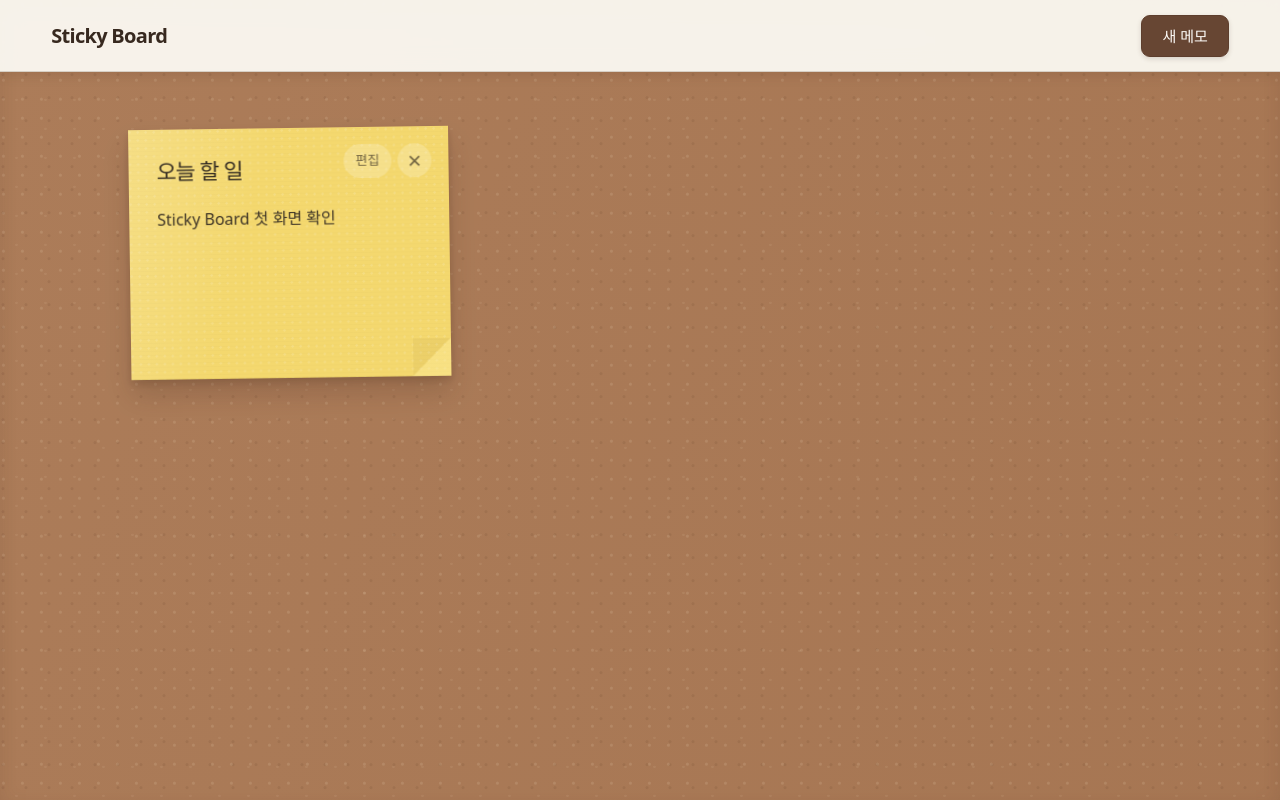
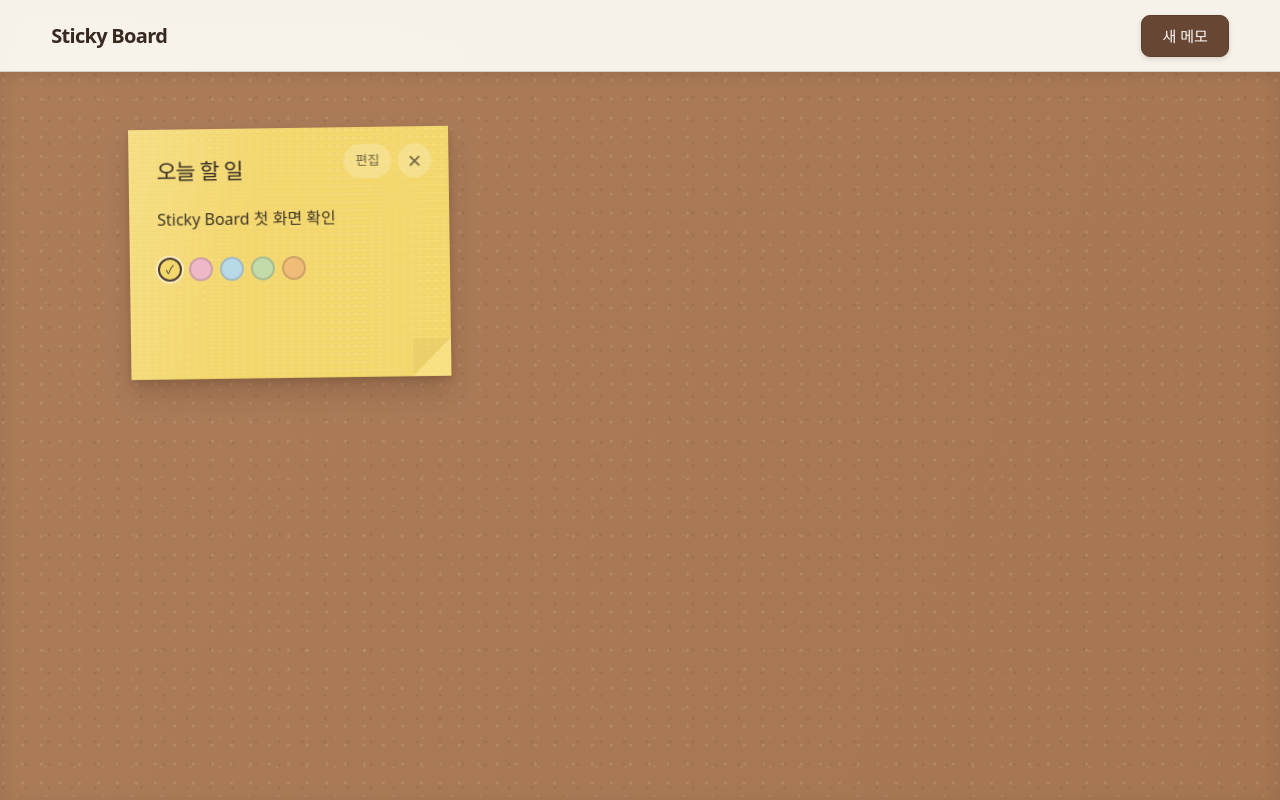
Before and after one commit to bdgk83/sticky-board, a React (Vite) app: page / in a window 1280 px wide. Built offline with nearby package versions, Linux system fonts and the light colour scheme.

Commit message:
v0.6.0 Add note color selection

```diff
--- a/package.json
+++ b/package.json
@@ -1,7 +1,7 @@
 {
   "name": "sticky-board",
   "private": true,
-  "version": "0.5.0",
+  "version": "0.6.0",
   "type": "module",
   "scripts": {
     "dev": "vite",
--- a/src/App.css
+++ b/src/App.css
@@ -98,6 +98,10 @@
 .sticky-note {
   --note-x: 0px;
   --note-y: 0px;
+  --note-background: #f4d86e;
+  --note-input-background: rgba(255, 248, 204, 0.58);
+  --note-fold-shadow: rgba(142, 111, 41, 0.08);
+  --note-fold-highlight: rgba(255, 239, 164, 0.38);
 
   position: relative;
   z-index: 1;
@@ -106,7 +110,7 @@
   padding: clamp(28px, 2.1vw, 38px);
   overflow: hidden;
   color: #3e3527;
-  background-color: #f4d86e;
+  background-color: var(--note-background);
   background-image:
     linear-gradient(105deg, rgba(255, 255, 255, 0.16), transparent 38%),
     repeating-linear-gradient(0deg, rgba(104, 82, 31, 0.018) 0 1px, transparent 1px 4px),
@@ -120,6 +124,34 @@
   transform-origin: center top;
   cursor: grab;
   touch-action: none;
+}
+
+.sticky-note--pink {
+  --note-background: #efb8c6;
+  --note-input-background: rgba(255, 235, 241, 0.6);
+  --note-fold-shadow: rgba(130, 59, 78, 0.08);
+  --note-fold-highlight: rgba(255, 221, 232, 0.42);
+}
+
+.sticky-note--blue {
+  --note-background: #b8d9e8;
+  --note-input-background: rgba(235, 248, 253, 0.6);
+  --note-fold-shadow: rgba(45, 91, 111, 0.08);
+  --note-fold-highlight: rgba(218, 243, 251, 0.42);
+}
+
+.sticky-note--green {
+  --note-background: #c2dba8;
+  --note-input-background: rgba(242, 251, 230, 0.6);
+  --note-fold-shadow: rgba(65, 96, 38, 0.08);
+  --note-fold-highlight: rgba(232, 247, 213, 0.42);
+}
+
+.sticky-note--orange {
+  --note-background: #efbd78;
+  --note-input-background: rgba(255, 239, 214, 0.6);
+  --note-fold-shadow: rgba(126, 77, 26, 0.08);
+  --note-fold-highlight: rgba(255, 225, 181, 0.42);
 }
 
 .sticky-note--dragging {
@@ -144,7 +176,11 @@
   bottom: 0;
   width: 38px;
   height: 38px;
-  background: linear-gradient(135deg, rgba(142, 111, 41, 0.08) 0 48%, rgba(255, 239, 164, 0.38) 51% 100%);
+  background: linear-gradient(
+    135deg,
+    var(--note-fold-shadow) 0 48%,
+    var(--note-fold-highlight) 51% 100%
+  );
   content: '';
 }
 
@@ -237,6 +273,70 @@
   overflow-wrap: anywhere;
 }
 
+.sticky-note__color-palette {
+  position: relative;
+  z-index: 2;
+  display: flex;
+  align-items: center;
+  gap: 7px;
+  width: max-content;
+  margin-top: 24px;
+}
+
+.sticky-note__color-option {
+  --color-option: #f4d86e;
+
+  position: relative;
+  display: grid;
+  place-items: center;
+  width: 24px;
+  height: 24px;
+  padding: 0;
+  border: 2px solid rgba(62, 53, 39, 0.18);
+  border-radius: 50%;
+  background: var(--color-option);
+  cursor: pointer;
+  touch-action: manipulation;
+}
+
+.sticky-note__color-option--pink {
+  --color-option: #efb8c6;
+}
+
+.sticky-note__color-option--blue {
+  --color-option: #b8d9e8;
+}
+
+.sticky-note__color-option--green {
+  --color-option: #c2dba8;
+}
+
+.sticky-note__color-option--orange {
+  --color-option: #efbd78;
+}
+
+.sticky-note__color-option:hover {
+  border-color: rgba(52, 44, 34, 0.55);
+}
+
+.sticky-note__color-option[aria-pressed='true'] {
+  border-color: #4b3c2d;
+  box-shadow: 0 0 0 2px rgba(255, 255, 255, 0.52);
+}
+
+.sticky-note__color-option[aria-pressed='true']::after {
+  color: #3d3327;
+  font-size: 0.72rem;
+  font-weight: 800;
+  line-height: 1;
+  content: '✓';
+}
+
+.sticky-note__color-option:focus-visible {
+  outline: 3px solid rgba(83, 61, 27, 0.35);
+  outline-offset: 2px;
+}
+
 .sticky-note__form {
   position: relative;
   z-index: 1;
@@ -252,7 +352,7 @@
   border: 1px solid rgba(83, 61, 27, 0.24);
   border-radius: 7px;
   color: #342c22;
-  background: rgba(255, 248, 204, 0.58);
+  background: var(--note-input-background);
   font: inherit;
   touch-action: auto;
 }
--- a/src/App.tsx
+++ b/src/App.tsx
@@ -1,7 +1,8 @@
 import { useCallback, useEffect, useRef, useState } from 'react'
 import { Board } from './components/Board'
 import { Toolbar } from './components/Toolbar'
-import type { Note } from './types/note'
+import { DEFAULT_NOTE_COLOR } from './types/note'
+import type { Note, NoteColor } from './types/note'
 import { loadNotes, saveNotes } from './utils/storage'
 import './App.css'
 
@@ -24,6 +25,7 @@ function createNote(title: string, content: string): Note {
     content,
     x: 0,
     y: 0,
+    color: DEFAULT_NOTE_COLOR,
   }
 }
 
@@ -89,6 +91,17 @@ function App() {
     )
   }, [])
 
+  const handleChangeNoteColor = useCallback(
+    (noteId: string, color: NoteColor) => {
+      setNotes((currentNotes) =>
+        currentNotes.map((note) =>
+          note.id === noteId ? { ...note, color } : note,
+        ),
+      )
+    },
+    [],
+  )
+
   return (
     <div className="app-shell">
       <Toolbar onAddNote={handleAddNote} />
@@ -97,6 +110,7 @@ function App() {
         onDeleteNote={handleDeleteNote}
         onUpdateNote={handleUpdateNote}
         onMoveNote={handleMoveNote}
+        onChangeNoteColor={handleChangeNoteColor}
       />
     </div>
   )
--- a/src/components/Board.tsx
+++ b/src/components/Board.tsx
@@ -1,4 +1,4 @@
-import type { Note } from '../types/note'
+import type { Note, NoteColor } from '../types/note'
 import { StickyNote } from './StickyNote'
 
 interface BoardProps {
@@ -6,6 +6,7 @@ interface BoardProps {
   onDeleteNote: (noteId: string) => void
   onUpdateNote: (noteId: string, title: string, content: string) => void
   onMoveNote: (noteId: string, x: number, y: number) => void
+  onChangeNoteColor: (noteId: string, color: NoteColor) => void
 }
 
 export function Board({
@@ -13,6 +14,7 @@ export function Board({
   onDeleteNote,
   onUpdateNote,
   onMoveNote,
+  onChangeNoteColor,
 }: BoardProps) {
   return (
     <main className="board" aria-label="포스트잇 게시판">
@@ -28,6 +30,7 @@ export function Board({
             onDelete={onDeleteNote}
             onUpdate={onUpdateNote}
             onMove={onMoveNote}
+            onChangeColor={onChangeNoteColor}
           />
         ))
       )}
--- a/src/components/StickyNote.tsx
+++ b/src/components/StickyNote.tsx
@@ -3,17 +3,26 @@ import type {
   CSSProperties,
   PointerEvent as ReactPointerEvent,
 } from 'react'
-import type { Note } from '../types/note'
+import { NOTE_COLORS } from '../types/note'
+import type { Note, NoteColor } from '../types/note'
 
 const DRAG_THRESHOLD = 4
 const INTERACTIVE_SELECTOR =
   'button, input, textarea, select, a, [role="button"], [contenteditable="true"]'
+const COLOR_LABELS: Record<NoteColor, string> = {
+  yellow: '노란색',
+  pink: '분홍색',
+  blue: '파란색',
+  green: '초록색',
+  orange: '주황색',
+}
 
 interface StickyNoteProps {
   note: Note
   onDelete: (noteId: string) => void
   onUpdate: (noteId: string, title: string, content: string) => void
   onMove: (noteId: string, x: number, y: number) => void
+  onChangeColor: (noteId: string, color: NoteColor) => void
 }
 
 interface NotePositionStyle extends CSSProperties {
@@ -81,6 +90,7 @@ export function StickyNote({
   onDelete,
   onUpdate,
   onMove,
+  onChangeColor,
 }: StickyNoteProps) {
   const [isEditing, setIsEditing] = useState(false)
   const [isDragging, setIsDragging] = useState(false)
@@ -93,7 +103,7 @@ export function StickyNote({
     '--note-x': `${note.x}px`,
     '--note-y': `${note.y}px`,
   }
-  const noteClassName = `sticky-note${isDragging ? ' sticky-note--dragging' : ''}${isEditing ? ' sticky-note--editing' : ''}`
+  const noteClassName = `sticky-note sticky-note--${note.color}${isDragging ? ' sticky-note--dragging' : ''}${isEditing ? ' sticky-note--editing' : ''}`
 
   useEffect(() => {
     function constrainPosition() {
@@ -321,6 +331,22 @@ export function StickyNote({
           </div>
           <h2 id={titleId}>{note.title}</h2>
           <p>{note.content}</p>
+          <div
+            className="sticky-note__color-palette"
+            role="group"
+            aria-label="메모 색상"
+          >
+            {NOTE_COLORS.map((color) => (
+              <button
+                key={color}
+                className={`sticky-note__color-option sticky-note__color-option--${color}`}
+                type="button"
+                aria-label={`${COLOR_LABELS[color]} 메모`}
+                aria-pressed={note.color === color}
+                onClick={() => onChangeColor(note.id, color)}
+              />
+            ))}
+          </div>
         </>
       )}
     </article>
--- a/src/types/note.ts
+++ b/src/types/note.ts
@@ -1,7 +1,20 @@
+export const NOTE_COLORS = [
+  'yellow',
+  'pink',
+  'blue',
+  'green',
+  'orange',
+] as const
+
+export type NoteColor = (typeof NOTE_COLORS)[number]
+
+export const DEFAULT_NOTE_COLOR: NoteColor = 'yellow'
+
 export interface Note {
   id: string
   title: string
   content: string
   x: number
   y: number
+  color: NoteColor
 }
--- a/src/utils/storage.ts
+++ b/src/utils/storage.ts
@@ -1,7 +1,12 @@
-import type { Note } from '../types/note'
+import {
+  DEFAULT_NOTE_COLOR,
+  NOTE_COLORS,
+} from '../types/note'
+import type { Note, NoteColor } from '../types/note'
 
 const STORAGE_KEY = 'sticky-board-notes'
-const STORAGE_VERSION = 1
+const STORAGE_VERSION = 2
+const LEGACY_STORAGE_VERSION = 1
 
 interface StoredNotes {
   version: typeof STORAGE_VERSION
@@ -14,21 +19,39 @@ function isRecord(value: unknown): value is Record<string, unknown> {
   return typeof value === 'object' && value !== null && !Array.isArray(value)
 }
 
-function isNote(value: unknown): value is Note {
-  if (!isRecord(value)) {
-    return false
+function isNoteColor(value: unknown): value is NoteColor {
+  return (
+    typeof value === 'string' &&
+    NOTE_COLORS.some((noteColor) => noteColor === value)
+  )
+}
+
+function normalizeNote(value: unknown, storageVersion: 1 | 2): Note | null {
+  if (
+    !isRecord(value) ||
+    typeof value.id !== 'string' ||
+    value.id.length === 0 ||
+    typeof value.title !== 'string' ||
+    typeof value.content !== 'string' ||
+    typeof value.x !== 'number' ||
+    !Number.isFinite(value.x) ||
+    typeof value.y !== 'number' ||
+    !Number.isFinite(value.y)
+  ) {
+    return null
   }
 
-  return (
-    typeof value.id === 'string' &&
-    value.id.length > 0 &&
-    typeof value.title === 'string' &&
-    typeof value.content === 'string' &&
-    typeof value.x === 'number' &&
-    Number.isFinite(value.x) &&
-    typeof value.y === 'number' &&
-    Number.isFinite(value.y)
-  )
+  return {
+    id: value.id,
+    title: value.title,
+    content: value.content,
+    x: value.x,
+    y: value.y,
+    color:
+      storageVersion === STORAGE_VERSION && isNoteColor(value.color)
+        ? value.color
+        : DEFAULT_NOTE_COLOR,
+  }
 }
 
 function serializeNotes(notes: readonly Note[]): string {
@@ -53,29 +76,37 @@ export function loadNotes(): Note[] | null {
 
     if (
       !isRecord(parsedValue) ||
-      parsedValue.version !== STORAGE_VERSION ||
+      (parsedValue.version !== LEGACY_STORAGE_VERSION &&
+        parsedValue.version !== STORAGE_VERSION) ||
       !Array.isArray(parsedValue.notes)
     ) {
       lastSavedValue = null
       return null
     }
 
+    const storageVersion = parsedValue.version
     const seenIds = new Set<string>()
-    const validNotes = parsedValue.notes.filter((value): value is Note => {
-      if (!isNote(value) || seenIds.has(value.id)) {
-        return false
+    const validNotes: Note[] = []
+
+    for (const value of parsedValue.notes) {
+      const note = normalizeNote(value, storageVersion)
+
+      if (note === null || seenIds.has(note.id)) {
+        continue
       }
 
-      seenIds.add(value.id)
-      return true
-    })
+      seenIds.add(note.id)
+      validNotes.push(note)
+    }
 
     if (parsedValue.notes.length > 0 && validNotes.length === 0) {
       lastSavedValue = null
       return null
     }
 
-    lastSavedValue = serializeNotes(validNotes)
+    const normalizedValue = serializeNotes(validNotes)
+    lastSavedValue =
+      storedValue === normalizedValue ? normalizedValue : storedValue
     return validNotes
   } catch {
     lastSavedValue = null
```
Also changed, not shown: 1 other file (tests, documents, lock files or other folders).
